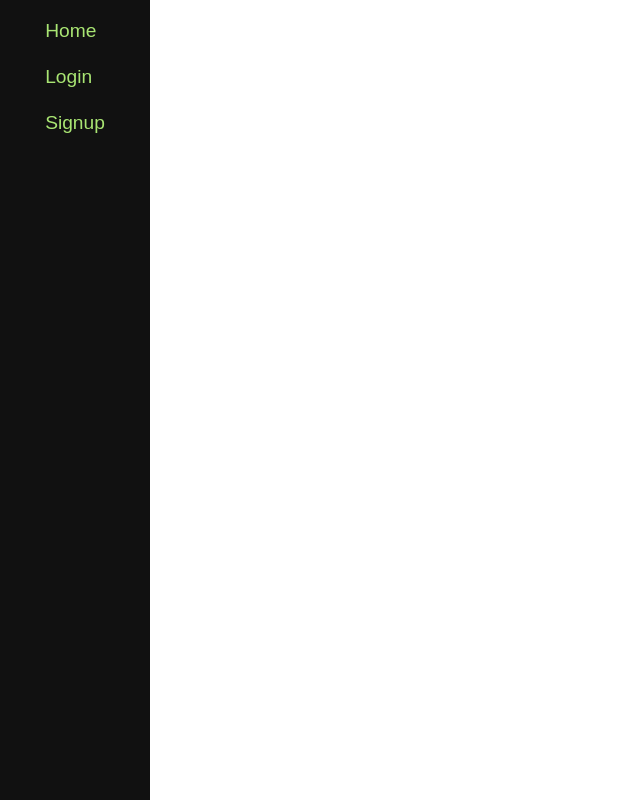
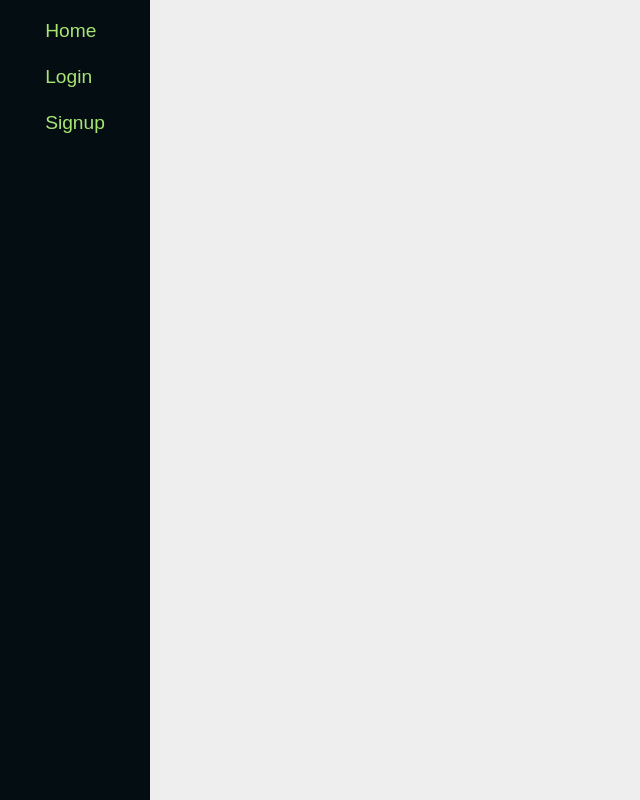
Before and after one commit to yorozc/UniPal, a Flask app: page / in a window 1280 px wide. Shown: the whole page, without its empty margins (0-640 px from the left). Run offline with Flask 3, Linux system fonts and the light colour scheme; data that the repository does not hold is empty.

Commit message:
initialized vars needed for styling later

```diff
--- a/src/static/index.css
+++ b/src/static/index.css
@@ -1,3 +1,13 @@
+:root {
+  --main-text-color: #;
+  --header-color: #;
+  --main-bg-color: #EEEEEE;
+  --nav-bar-color: #;
+  --link-color: #;
+  --hover-link-color: #;
+  --post-color: #;
+}
+
 *{
     margin: 0;
     padding: 0;
@@ -8,6 +18,7 @@
 body {
   font-family: Arial, sans-serif;
   color: #222;
+  background-color: var(--main-bg-color);
 }
 
 /* LAYOUT */
@@ -19,7 +30,7 @@ body {
 /* SIDEBAR */
 .sidebar {
   width: 150px;
-  background: #111;
+  background: #040D12;
   display: flex;
   justify-content: center;
   align-items: flex-start;
@@ -80,6 +91,7 @@ body {
 /* POST CARD */
 .post-card {
   background: #fff;
+  color: black;
   border-radius: 12px;
   box-shadow: 0 4px 18px rgba(0,0,0,.08);
   padding: 24px;
@@ -111,7 +123,7 @@ body {
 .post-details p {
   margin: 6px 0;
   font-size: 15px;
-  color: #444;
+  color: black;
 }
 
 .post-desc {
@@ -196,8 +208,10 @@ select, input{
 }
 
 /* pal post */
-/* pal_post styles - simple & clean */
-.pal-page { padding: 28px 24px; max-width: 1100px; margin: 0 auto; }
+
+.pal-page {
+  padding: 28px 24px; max-width: 1100px; margin: 0 auto;
+}
 
 /* header */
 .pal-header { display:flex; justify-content:space-between; align-items:center; margin-bottom:18px; gap:12px; }
@@ -206,10 +220,20 @@ select, input{
 .pal-header .dot { opacity:.5; }
 
 /* overall body */
-.pal-body { display:flex; flex-direction:column; gap:18px; }
+.pal-body {
+  display:flex;
+  flex-direction:column;
+  gap:18px;
+
+}
 
 /* main card */
-.pal-card { background:#fff; border-radius:12px; box-shadow:0 8px 28px rgba(18,18,18,.06); padding:20px; display:block; }
+.pal-card {
+  border-radius:12px;
+  box-shadow:0 8px 28px rgba(18,18,18,.06);
+  padding:20px; display:block;
+  background-color: #fff;
+}
 
 /* header of card */
 .pal-card-head .title { margin:0 0 6px; font-size:22px; color:#111; }
```
